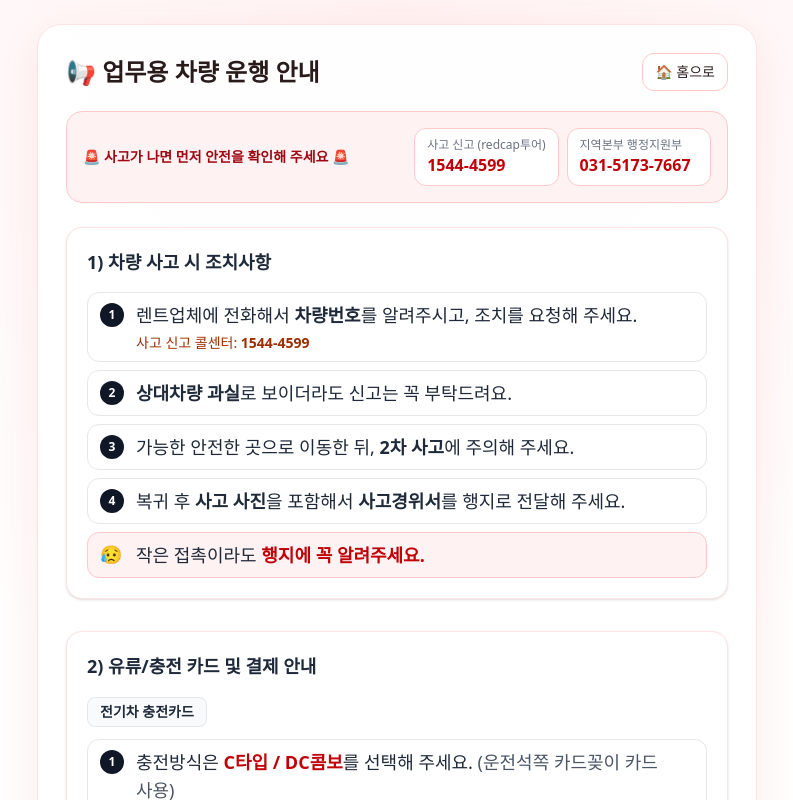
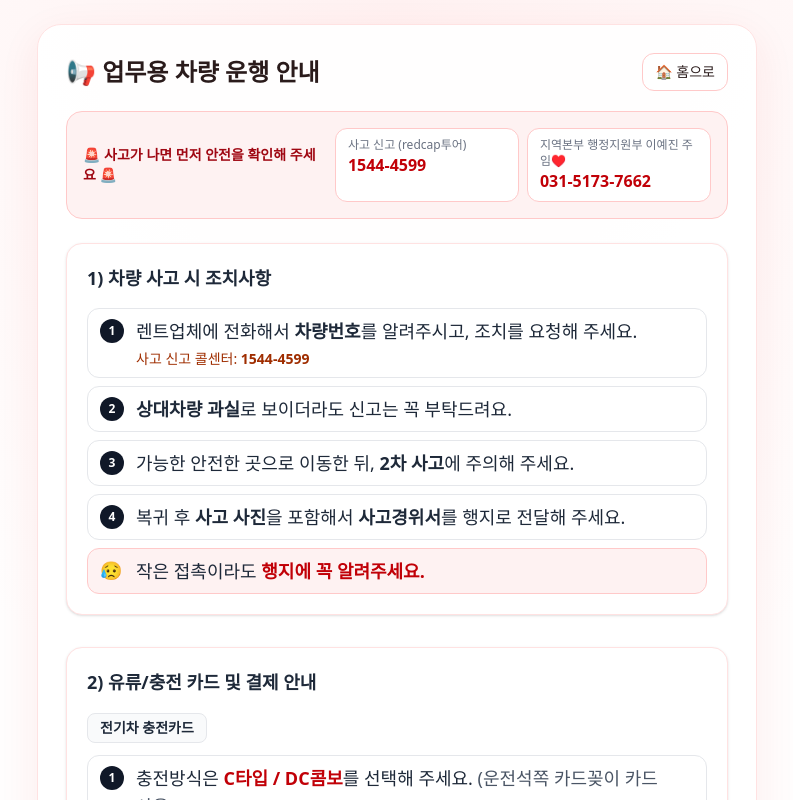
Before and after one commit to joadela00/vehicle-log, a Next.js app: page /guide in a window 1280 px wide. Shown: the top 800 px of the page, without its empty margins (243-1036 px from the left). Built offline with nearby package versions, Linux system fonts and the light colour scheme.

Commit message:
Update page.tsx

```diff
--- a/app/guide/page.tsx
+++ b/app/guide/page.tsx
@@ -73,8 +73,8 @@ export default function GuidePage() {
                 <div className="text-base font-extrabold text-red-700">1544-4599</div>
               </div>
               <div className="rounded-xl border border-red-200 bg-white px-3 py-2">
-                <div className="text-xs text-gray-500">지역본부 행정지원부</div>
-                <div className="text-base font-extrabold text-red-700">031-5173-7667</div>
+                <div className="text-xs text-gray-500">지역본부 행정지원부 이예진 주임♥️</div>
+                <div className="text-base font-extrabold text-red-700">031-5173-7662</div>
               </div>
             </div>
           </div>
```
